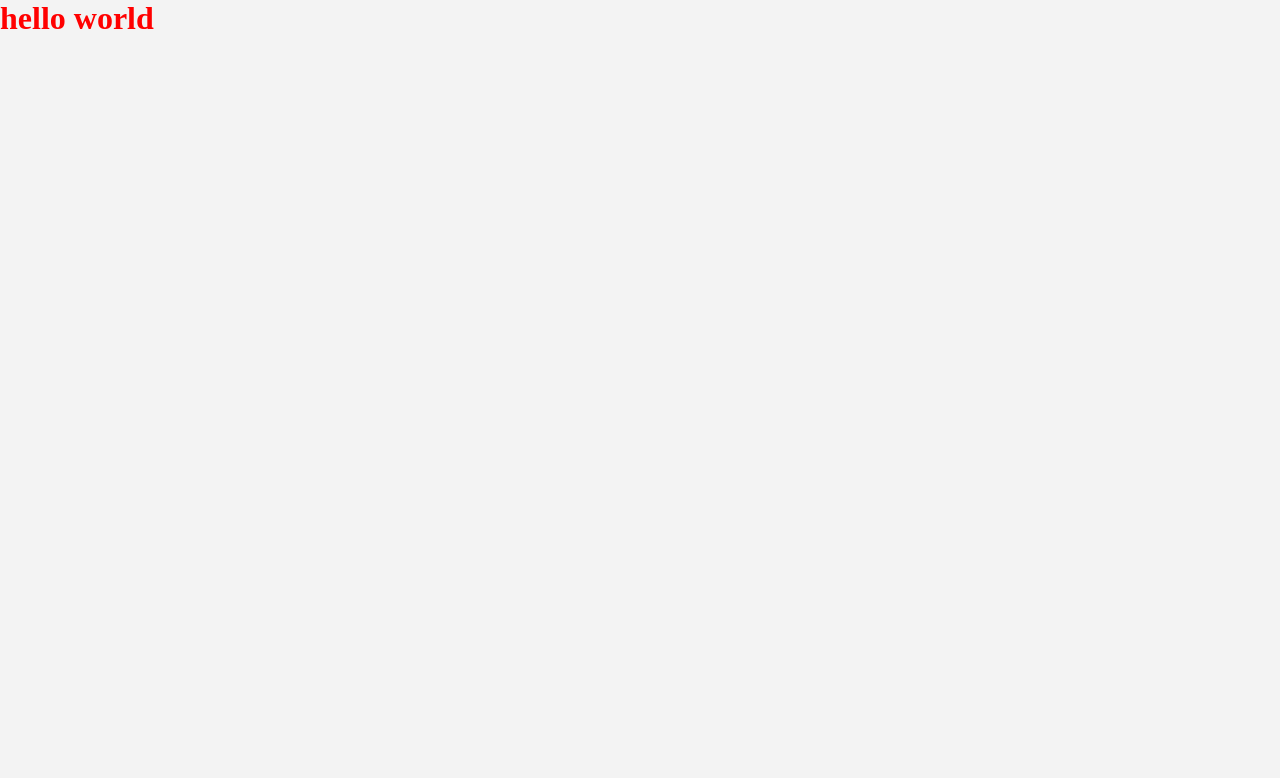
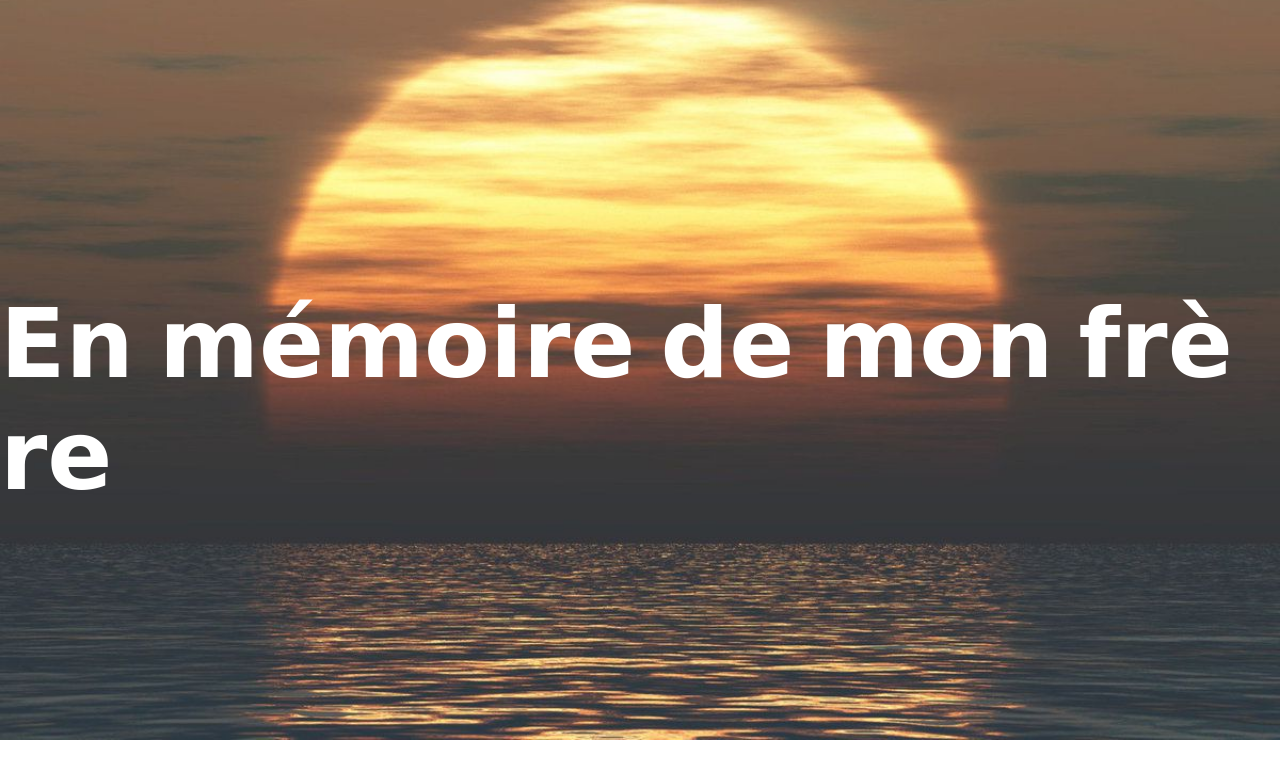
Before and after one commit to almoha73/A_Mon_Frere, a website: page index.html in a window 1280 px wide. Drawn offline with Linux system fonts and the light colour scheme; a web font is replaced by a local one.

Commit message:
animation du titre

```diff
--- a/index.html
+++ b/index.html
@@ -8,7 +8,9 @@
     <title>A mon frere</title>
 </head>
 <body>
-    <h1>hello world</h1>
+    <main>
+        <h1 class="fancy">En mémoire de mon frère</h1>
+    </main>
 
     <script src="js/app.js"></script>
 </body>
--- a/js/app.js
+++ b/js/app.js
@@ -1 +1,26 @@
-alert('hello world');
+const text = document.querySelector('.fancy');
+const strText = text.textContent;
+const splitText = strText.split("");
+text.textContent = "";
+
+for(let i = 0; i < splitText.length; i++){
+    text.innerHTML += "<span>" + splitText[i] + "</span>";
+}
+
+let char = 0;
+let timer = setInterval(onTick, 50);
+
+function onTick(){
+    const span = text.querySelectorAll('span')[char];
+    span.classList.add('fade');
+    char++;
+    if(char === splitText.length){
+        complete();
+        return;
+    }
+}
+
+function complete(){
+    clearInterval(timer);
+    timer = null;
+}
--- /dev/null
+++ b/sass/core/_fonts.scss
@@ -0,0 +1 @@
+@import url('https://fonts.googleapis.com/css2?family=Akaya+Telivigala&display=swap');
--- a/sass/core/_index.scss
+++ b/sass/core/_index.scss
@@ -1 +1,2 @@
 @forward 'reset';
+@forward 'fonts';
--- a/sass/layout/_main.scss
+++ b/sass/layout/_main.scss
@@ -1,4 +1,33 @@
 body{
-    background-color: #f3f3f3;
-    color: red;
+    background-image: url(/images/ob_d9e591_z2nv.jpg);
+    background-repeat: no-repeat;
+    background-size: cover;
+    background-position: 0 -60px;
 }
+main{
+    width: 100%;
+    height: 100vh;
+    display: flex;
+    justify-content: center;
+    align-items: center;
+}
+
+
+h1{
+    color: white;
+    font-size: 6rem;
+    font-family: 'Akaya Telivigala', cursive;
+    span{
+        display: inline-block;
+        opacity: 0;
+        transition: all 0.5s ease-in-out;
+        transform: translate(-100px , -100px);
+        &.fade{
+            opacity: 1;
+            transform: translate(0px);
+            &:nth-child(3), &:nth-child(11), &:nth-child(14), &:nth-child(18){
+                margin-right: 25px;
+            }
+        }
+    }
+}
```
Also changed, not shown: css/style.css, images/ob_d9e591_z2nv.jpg (added), 1 other file.
